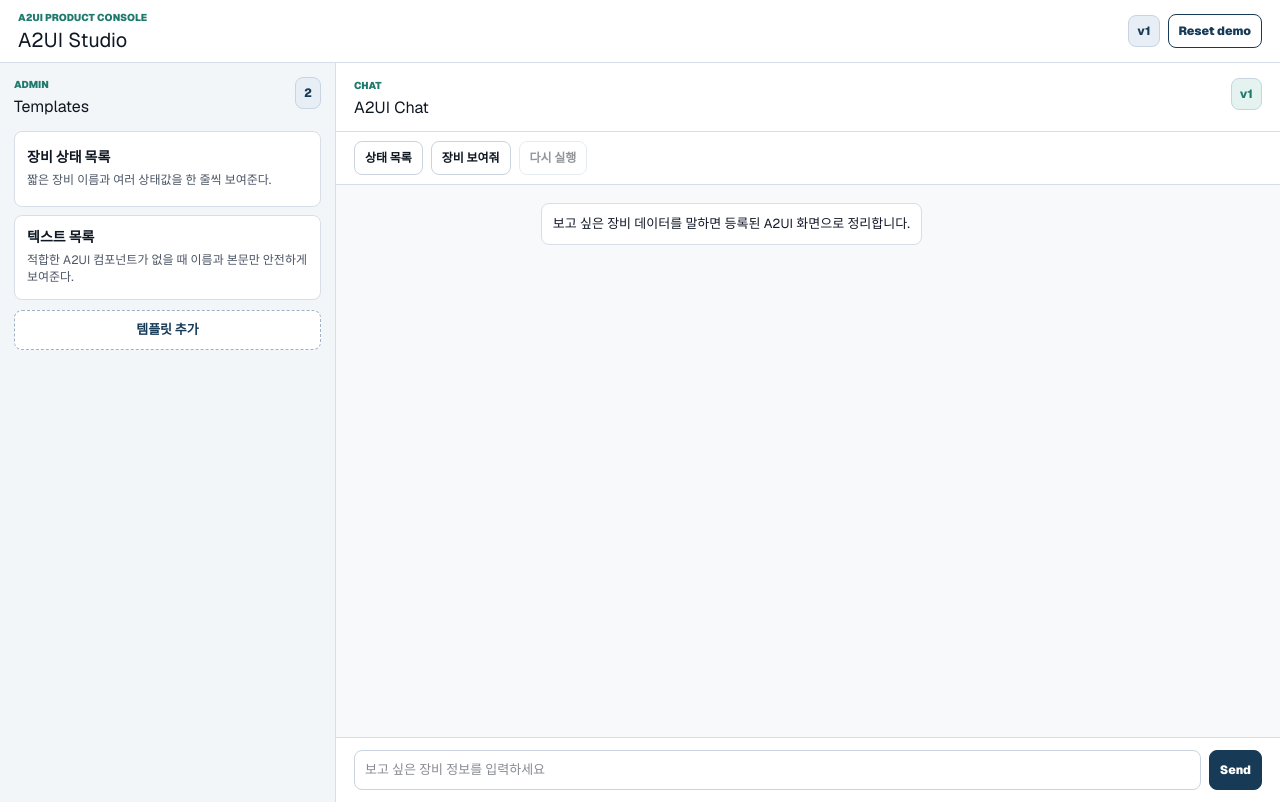
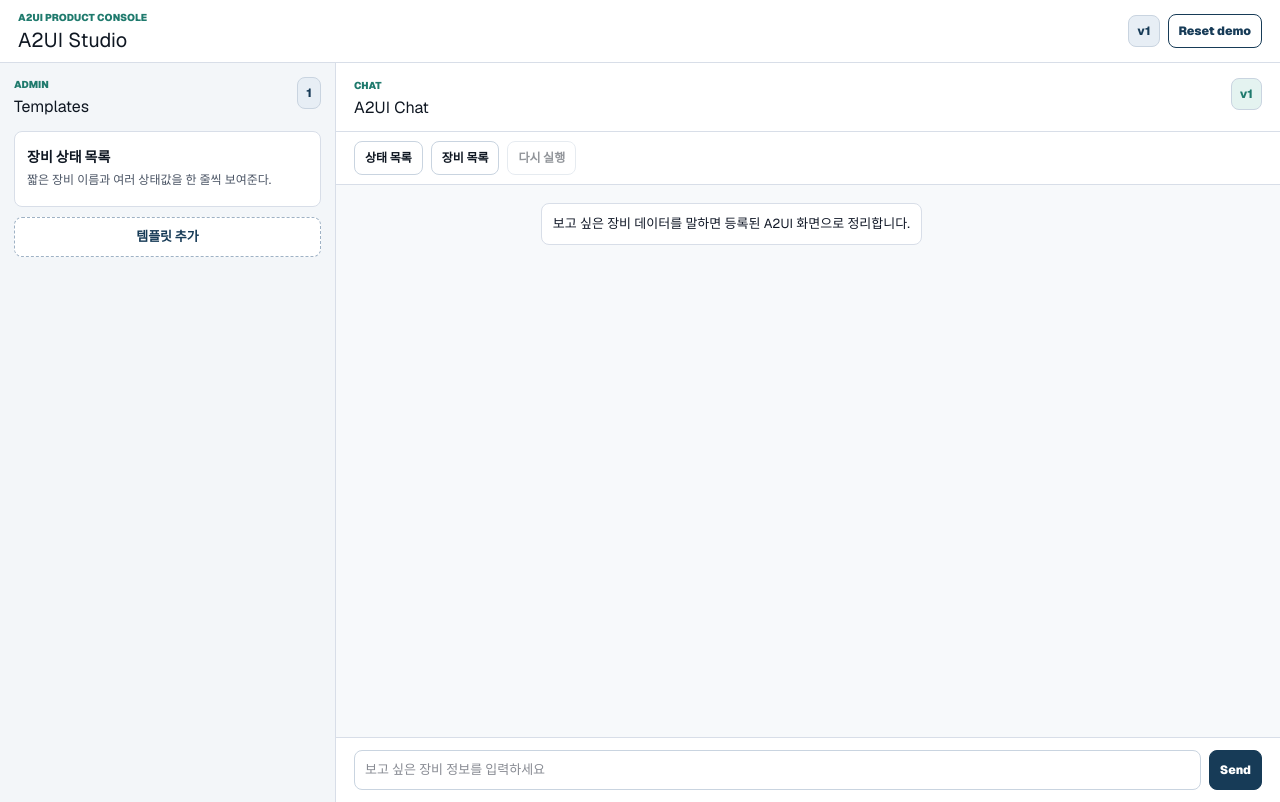
Before and after one commit to tahooki/a2ui-template-admin-chatbot-poc, a Next.js app: page / in a window 1280 px wide. Built offline with nearby package versions, Linux system fonts and the light colour scheme.

Commit message:
Fix template draft registration flow

```diff
--- a/src/features/a2ui-template-poc/admin-panel.tsx
+++ b/src/features/a2ui-template-poc/admin-panel.tsx
@@ -33,7 +33,9 @@
   onSelect: (componentId: string) => void;
   onSave: (template: A2UITemplateRegistration) => void;
 }) {
-  const selected = templates.find((template) => template.componentId === selectedId) ?? templates[0];
+  const registeredSelected = templates.find((template) => template.componentId === selectedId) ?? templates[0];
+  const [draftTemplate, setDraftTemplate] = useState<A2UITemplateRegistration | null>(null);
+  const selected = draftTemplate ?? registeredSelected;
   const [componentId, setComponentId] = useState(selected.componentId);
   const [title, setTitle] = useState(selected.title);
   const [description, setDescription] = useState(selected.description);
@@ -56,6 +58,7 @@
   const imageCardRegistered = templates.some((template) => template.componentId === "equipment.imageCardList");
 
   function openTemplate(componentId: string) {
+    setDraftTemplate(null);
     onSelect(componentId);
     setIsDetailOpen(true);
   }
@@ -78,6 +81,7 @@
         updatedAt: new Date().toISOString(),
       });
       onSelect(componentId.trim());
+      setDraftTemplate(null);
       setError(null);
       setIsDetailOpen(false);
     } catch (saveError) {
@@ -88,7 +92,14 @@
   if (isDetailOpen) {
     return (
       <section className={styles.adminPanel} aria-label="A2UI template admin">
-        <button className={styles.backButton} type="button" onClick={() => setIsDetailOpen(false)}>
+        <button
+          className={styles.backButton}
+          type="button"
+          onClick={() => {
+            setDraftTemplate(null);
+            setIsDetailOpen(false);
+          }}
+        >
           템플릿으로 돌아가기
         </button>
 
@@ -187,8 +198,8 @@
           disabled={imageCardRegistered}
           type="button"
           onClick={() => {
-            onSave(IMAGE_CARD_REGISTRATION_PRESET);
-            onSelect(IMAGE_CARD_REGISTRATION_PRESET.componentId);
+            setDraftTemplate(IMAGE_CARD_REGISTRATION_PRESET);
+            setError(null);
             setIsDetailOpen(true);
           }}
         >
--- a/src/features/a2ui-template-poc/chatbot-panel.tsx
+++ b/src/features/a2ui-template-poc/chatbot-panel.tsx
@@ -35,8 +35,8 @@
     prompt: "장비 상태 목록 보여줘",
   },
   {
-    label: "장비 보여줘",
-    prompt: "장비 보여줘",
+    label: "장비 목록",
+    prompt: "장비 목록보여줘",
   },
 ];
 
@@ -74,11 +74,15 @@
   const visibleRows = rowsFromData(data).slice(0, renderPlan.maxItems ?? 6);
   const lines = visibleRows.map((row) => {
     const title = String(value(row, renderPlan.fieldMapping.title) || row.name || row.title || row.id || "항목");
-    const content = textValue(row, renderPlan.fieldMapping.content) || String(row.description ?? row.category ?? row.location ?? "");
-    return content ? `- ${title}: ${content}` : `- ${title}`;
+    const content = textValue(row, renderPlan.fieldMapping.content) || String(row.description ?? "");
+    const category = typeof row.category === "string" ? `${row.category} 라인` : "";
+    const location = typeof row.location === "string" ? row.location : "";
+    const context = [category, location].filter(Boolean).join(", ");
+    const summary = content || "카탈로그에서 확인된 장비입니다.";
+    return context ? `- ${title}: ${context}에 있는 장비입니다. ${summary}` : `- ${title}: ${summary}`;
   });
 
-  return `${apiTitle}입니다. 아직 맞는 A2UI 화면이 없어 텍스트 목록으로 정리했습니다.\n\n${lines.join("\n")}`;
+  return `${apiTitle}를 확인했어요. 아직 이 데이터에 맞는 A2UI 화면이 없어서, 우선 제가 주요 장비를 글로 정리해드릴게요.\n\n${lines.join("\n")}`;
 }
 
 export function ChatbotPanel({
--- a/src/features/a2ui-template-poc/component-selector.ts
+++ b/src/features/a2ui-template-poc/component-selector.ts
@@ -113,17 +113,19 @@
     };
   }
 
-  const fallback = templates.find((template) => template.componentId === "simpleTextList") ?? templates[0];
   return {
-    selectedComponentId: fallback?.componentId ?? "simpleTextList",
+    selectedComponentId: "agent.markdownList",
     viewType: "simpleTextList",
     score: 12,
     reason: profile.hasImageField
       ? "이미지 필드가 있는 데이터를 찾았지만, 이미지 표시를 지원하는 등록 A2UI 컴포넌트가 없어 텍스트 fallback을 사용했습니다."
       : "등록된 A2UI 컴포넌트 중 데이터 스펙을 만족하는 항목이 없어 텍스트 fallback을 사용했습니다.",
-    fieldMapping: fallback ? buildMapping(fallback, profile) : {},
+    fieldMapping: {
+      title: "items[].name",
+      content: "items[].description",
+    },
     isFallback: true,
     registryVersion,
-    maxItems: fallback?.surfaceConfig.maxItems,
+    maxItems: 6,
   };
 }
--- a/src/features/a2ui-template-poc/initial-templates.ts
+++ b/src/features/a2ui-template-poc/initial-templates.ts
@@ -35,30 +35,4 @@
     status: "registered",
     updatedAt: now,
   },
-  {
-    componentId: "simpleTextList",
-    title: "텍스트 목록",
-    description: "적합한 A2UI 컴포넌트가 없을 때 이름과 본문만 안전하게 보여준다.",
-    selectionGuide:
-      "등록된 A2UI 컴포넌트가 데이터 형태를 만족하지 못할 때 fallback으로 사용한다. 이미지 필드는 표시하지 않는다.",
-    schemaSpec: {
-      dataShape: "array<object>",
-      listPath: "items",
-      requiredRoles: ["title"],
-      optionalRoles: ["content", "description", "category", "location"],
-      fieldHints: {
-        title: ["name", "title"],
-        content: ["description", "content", "summary"],
-      },
-      intentKeywords: ["목록", "리스트", "보여줘"],
-    },
-    surfaceConfig: {
-      viewType: "simpleTextList",
-      titleBinding: "items[].name",
-      contentBinding: "items[].description",
-      maxItems: 6,
-    },
-    status: "registered",
-    updatedAt: now,
-  },
 ];
--- a/src/features/a2ui-template-poc/mock-api-client.ts
+++ b/src/features/a2ui-template-poc/mock-api-client.ts
@@ -19,6 +19,7 @@
     };
 
 export function chooseApiForPrompt(prompt: string): DemoApiId {
+  if (/장비\s*목록\s*보여줘/i.test(prompt)) return "equipment-catalog";
   if (/장비\s*보여줘/i.test(prompt)) return "equipment-catalog";
   if (/이미지|사진|카탈로그|설비|그림/i.test(prompt)) return "equipment-catalog";
   return "equipment-status";
--- a/src/features/a2ui-template-poc/template-store.ts
+++ b/src/features/a2ui-template-poc/template-store.ts
@@ -13,6 +13,10 @@
 
 function cloneInitial(): A2UITemplateRegistration[] {
   return INITIAL_TEMPLATES.map((template) => ({ ...template }));
+}
+
+function withoutDeprecatedTemplates(templates: A2UITemplateRegistration[]) {
+  return templates.filter((template) => template.componentId !== "simpleTextList");
 }
 
 function parseRegistry(value: string | null): PersistedRegistry | null {
@@ -35,7 +39,8 @@
   useEffect(() => {
     const persisted = parseRegistry(window.localStorage.getItem(storageKey));
     if (persisted) {
-      setTemplates(persisted.templates);
+      const templates = withoutDeprecatedTemplates(persisted.templates);
+      setTemplates(templates.length ? templates : cloneInitial());
       setVersion(persisted.version);
     }
     setHydrated(true);
```
Also changed, not shown: 1 other file (tests, documents, lock files or other folders).
